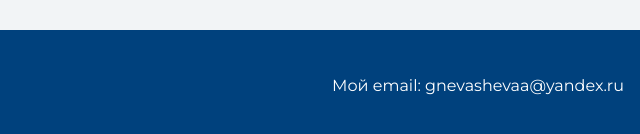
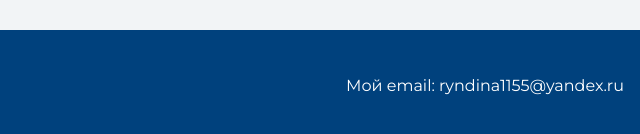
Before and after one commit to ryndina/my-site, a plain HTML site: page index.html in a window 1280 px wide. Shown: the part 1910-2044 px from the top of the page, 640-1280 px from the left. Drawn offline with nearby package versions, Linux system fonts and the light colour scheme.

Commit message:
обновлен email

```diff
--- a/index.html
+++ b/index.html
@@ -46,7 +46,7 @@
 
     <footer class="page-footer">
         <div class="container">
-            Мой email: gnevashevaa@yandex.ru
+            Мой email: ryndina1155@yandex.ru
         </div>
     </footer>
 </body>
```
